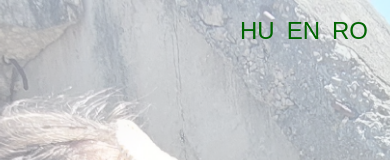
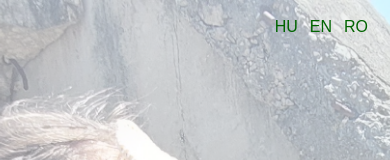
Before and after one commit to sztahanova/wedding, a React (Vite) app: page / in a window 390 px wide. Shown: the top 160 px of the page. Built offline with nearby package versions, Linux system fonts and the light colour scheme; a web font is replaced by a local one.

Commit message:
Responsive styling

```diff
--- a/src/App.css
+++ b/src/App.css
@@ -3,7 +3,7 @@
   justify-content: center;
   align-items: center;
   height: 100vh;
-  overflow: hidden;
+  overflow: auto;
   position: relative;
 }
 
@@ -54,47 +54,6 @@
     0 0 25px gold;
 }
 
-@media only screen and (max-width: 1100px) {
-  .zita-peter {
-    line-height: 10rem;
-    padding-bottom: 4rem;
-  }
-
-  .date {
-    padding-bottom: 2rem;
-  }
-}
-
-@media only screen and (max-width: 640px) {
-  .zita-peter {
-    font-size: 10rem;
-    line-height: 8rem;
-  }
-
-  .date {
-    font-size: 4rem;
-  }
-
-  .countdown {
-    font-size: 2rem;
-  }
-}
-
-@media only screen and (max-width: 430px) {
-  .zita-peter {
-    font-size: 8rem;
-    line-height: 6rem;
-  }
-
-  .date {
-    font-size: 3rem;
-  }
-
-  .countdown {
-    font-size: 1.5rem;
-  }
-}
-
 .language-chooser-container {
   position: absolute;
   top: 0;
@@ -110,3 +69,71 @@
   font-size: 1.5rem;
   cursor: pointer;
 }
+
+@media only screen and (max-width: 1100px) and (min-height: 801px) {
+  .zita-peter {
+    line-height: 10rem;
+    padding-bottom: 4rem;
+  }
+
+  .date {
+    padding-bottom: 2rem;
+  }
+}
+
+@media only screen and (max-width: 640px), only screen and (max-height: 800px) {
+  .zita-peter {
+    font-size: 10rem;
+    line-height: 8rem;
+  }
+
+  .date {
+    font-size: 4rem;
+  }
+
+  .countdown {
+    font-size: 2rem;
+  }
+
+  .language-chooser {
+    font-size: 1.2rem;
+  }
+}
+
+@media only screen and (max-width: 430px), only screen and (max-width: 640px) and (max-height: 800px), only screen and (max-height: 530px) {
+  .zita-peter {
+    font-size: 8rem;
+    line-height: 6rem;
+  }
+
+  .date {
+    font-size: 3rem;
+  }
+
+  .countdown {
+    font-size: 1.5rem;
+  }
+
+  .language-chooser {
+    font-size: 1rem;
+  }
+}
+
+@media only screen and (max-width: 350px) and (max-height: 450px) {
+  .zita-peter {
+    font-size: 20vw;
+    line-height: 20vw;
+  }
+
+  .date {
+    font-size: 8vw;
+  }
+
+  .countdown {
+    font-size: 5vw;
+  }
+
+  .language-chooser {
+    font-size: 5vw;
+  }
+}
--- a/src/index.css
+++ b/src/index.css
@@ -16,6 +16,7 @@ body {
   -webkit-font-smoothing: antialiased;
   -moz-osx-font-smoothing: grayscale;
   padding: 0;
+  overflow: auto;
 }
 
 code {
```
